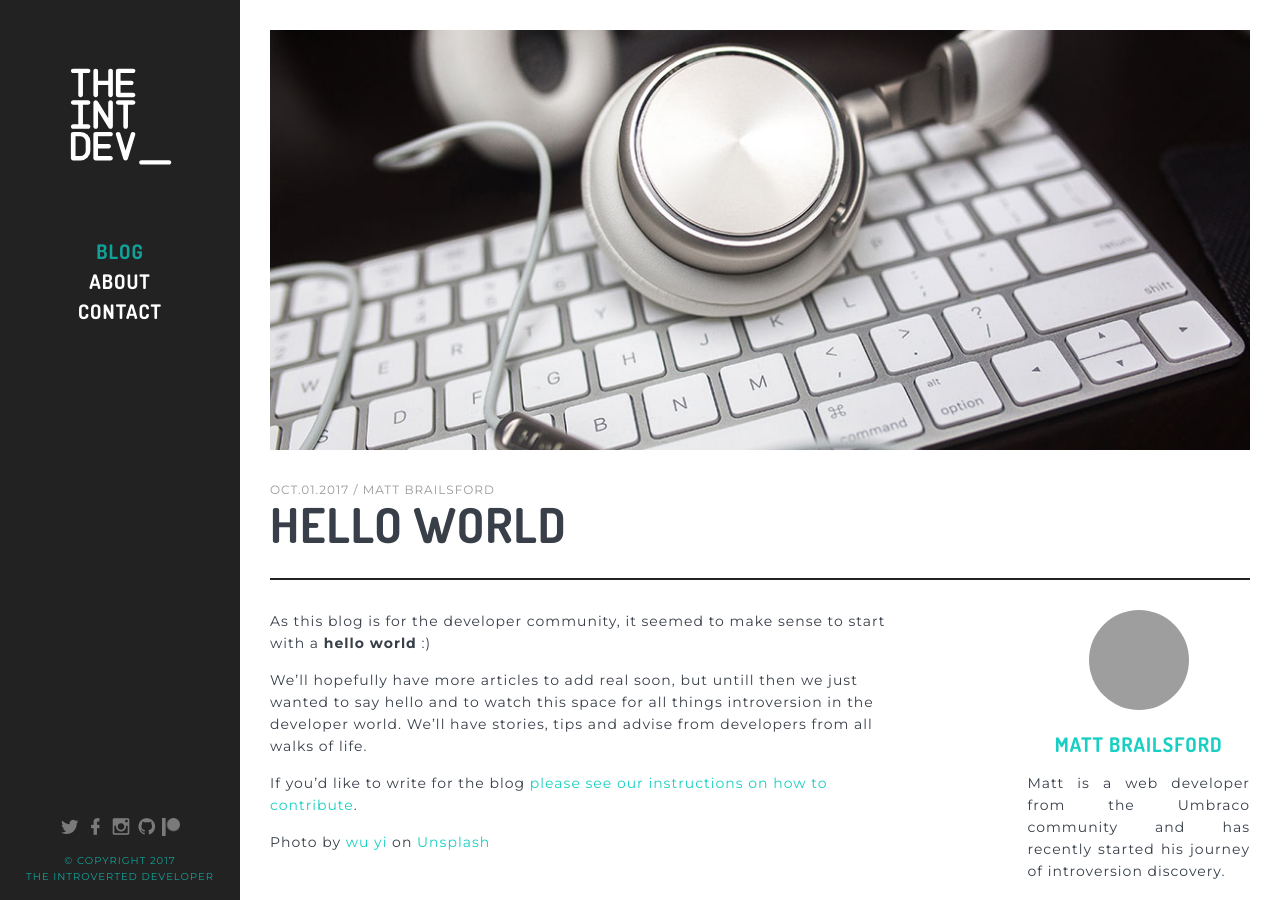
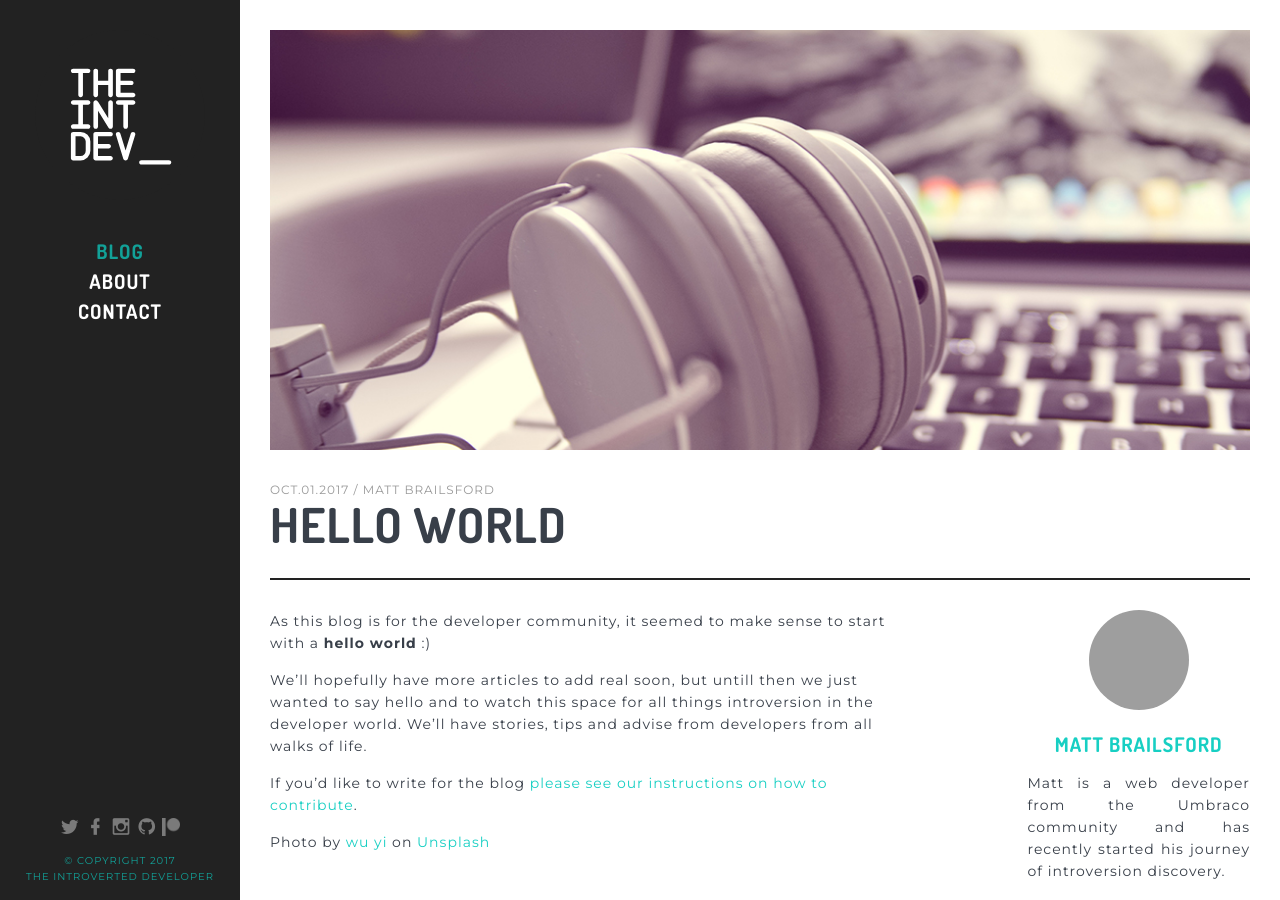
Before and after one commit to theintdev/theintdev.github.io, a Jekyll site: the page built from _posts/2017-10-01-hello-world.md, in a window 1280 px wide and 900 px high. Built offline with Jekyll 4.4.1, drawn with Linux system fonts in a browser that asks for light colours; nearby versions of some CDN libraries; comment, search, counter and statistics services are not loaded; grey boxes are pictures that could not be loaded.

Commit message:
Changing masthead graphic

```diff
--- a/_posts/2017-10-01-hello-world.md
+++ b/_posts/2017-10-01-hello-world.md
@@ -1,7 +1,7 @@
 ---
 layout: post
 title: Hello World
-image: /media/hello-world/masthead.jpg
+image: /media/hello-world/masthead2.jpg
 
 author:
   name: Matt Brailsford
```
Also changed, not shown: media/hello-world/masthead2.jpg (added).
